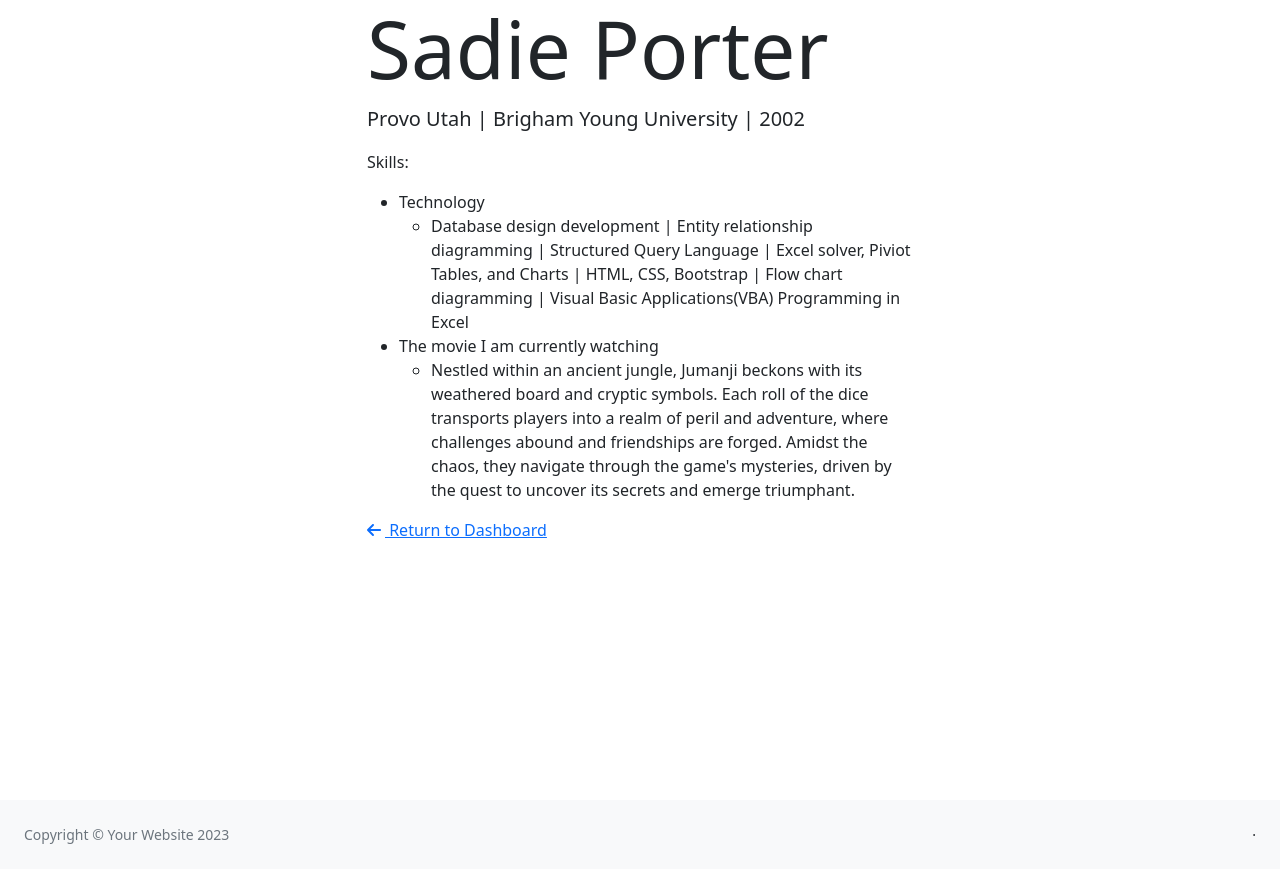
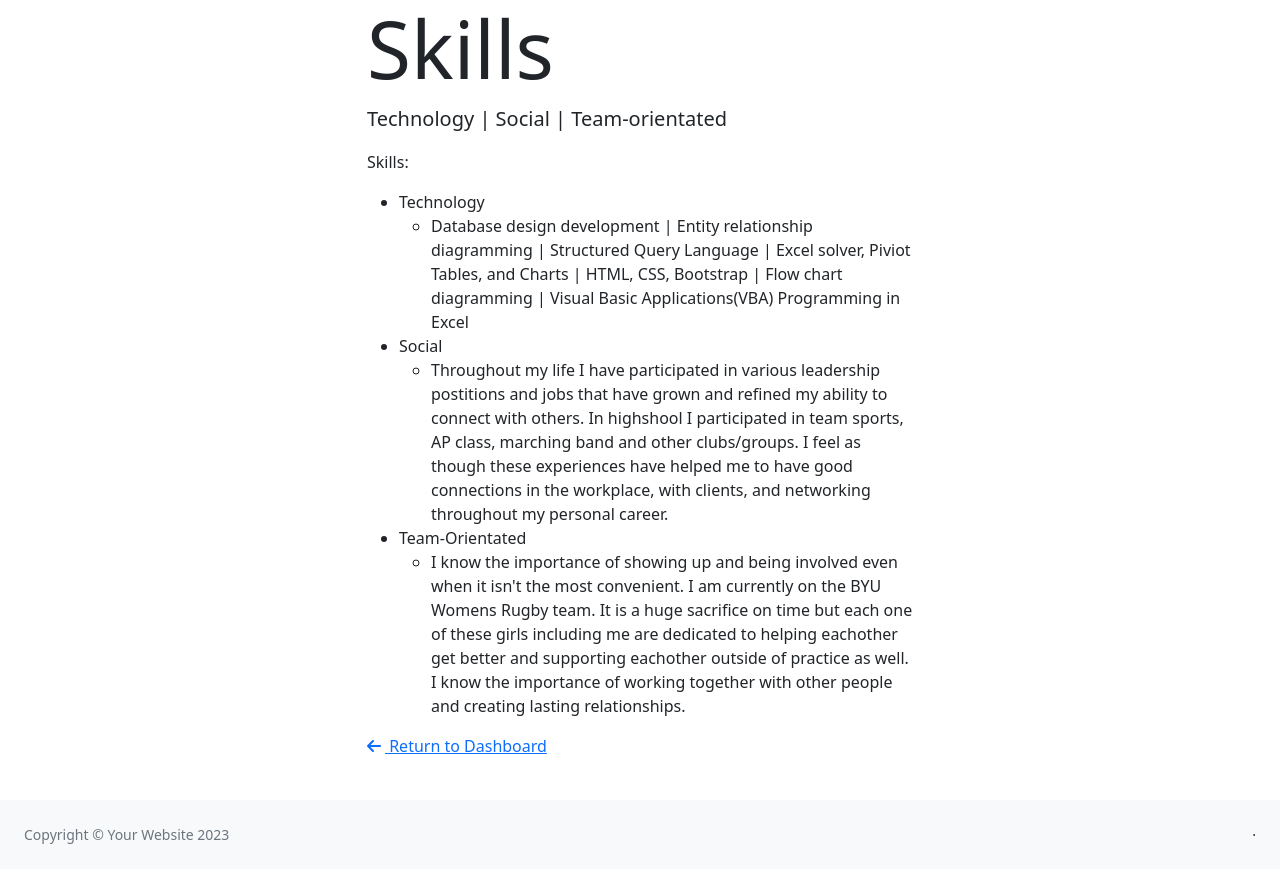
Before and after one commit to sadie21393/is202_final, a plain HTML site: page Skills.html in a window 1280 px wide. Drawn offline with nearby package versions, Linux system fonts and the light colour scheme.

Commit message:
Update Skills.html

```diff
--- a/Skills.html
+++ b/Skills.html
@@ -18,8 +18,8 @@
                         <div class="row justify-content-center">
                             <div class="col-lg-6">
 
-                                    <h1 class="display-1">Sadie Porter</h1>
-                                    <p class="lead">Provo Utah | Brigham Young University | 2002</p>
+                                    <h1 class="display-1">Skills</h1>
+                                    <p class="lead">Technology | Social | Team-orientated</p>
                                     <p>Skills:</p>
                                     <ul>
                                         <li>Technology
@@ -34,10 +34,25 @@
                                                 </li>
                                             </ul>
                                         </li>
-                                        <li>The movie I am currently watching
+                                        <li>Social
                                             <ul>
                                                 <li>
-                                                    Nestled within an ancient jungle, Jumanji beckons with its weathered board and cryptic symbols. Each roll of the dice transports players into a realm of peril and adventure, where challenges abound and friendships are forged. Amidst the chaos, they navigate through the game's mysteries, driven by the quest to uncover its secrets and emerge triumphant.
+                                                    Throughout my life I have participated in various leadership postitions and
+                                                    jobs that have grown and refined my ability to connect with others. In highshool
+                                                    I participated in team sports, AP class, marching band and other clubs/groups. I
+                                                    feel as though these experiences have helped me to have good connections in the workplace,
+                                                    with clients, and networking throughout my personal career.
+
+                                                </li>
+                                            </ul>
+                                        </li>
+                                        <li>Team-Orientated
+                                            <ul>
+                                                <li>
+                                                    I know the importance of showing up and being involved even when it isn't the most convenient.
+                                                    I am currently on the BYU Womens Rugby team. It is a huge sacrifice on time but each one of these girls
+                                                    including me are dedicated to helping eachother get better and supporting eachother outside of practice as well.
+                                                    I know the importance of working together with other people and creating lasting relationships.
 
                                                 </li>
                                             </ul>
```
